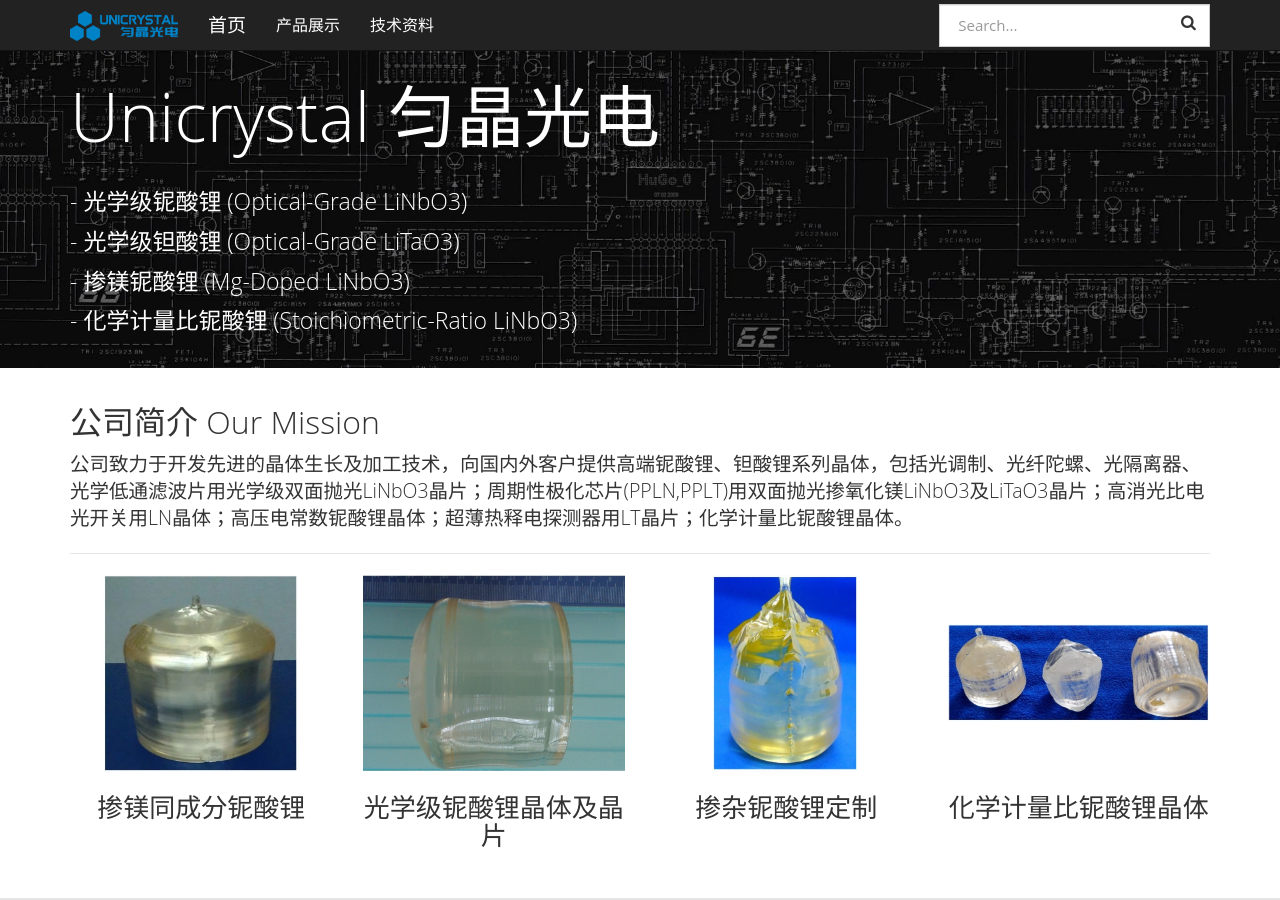
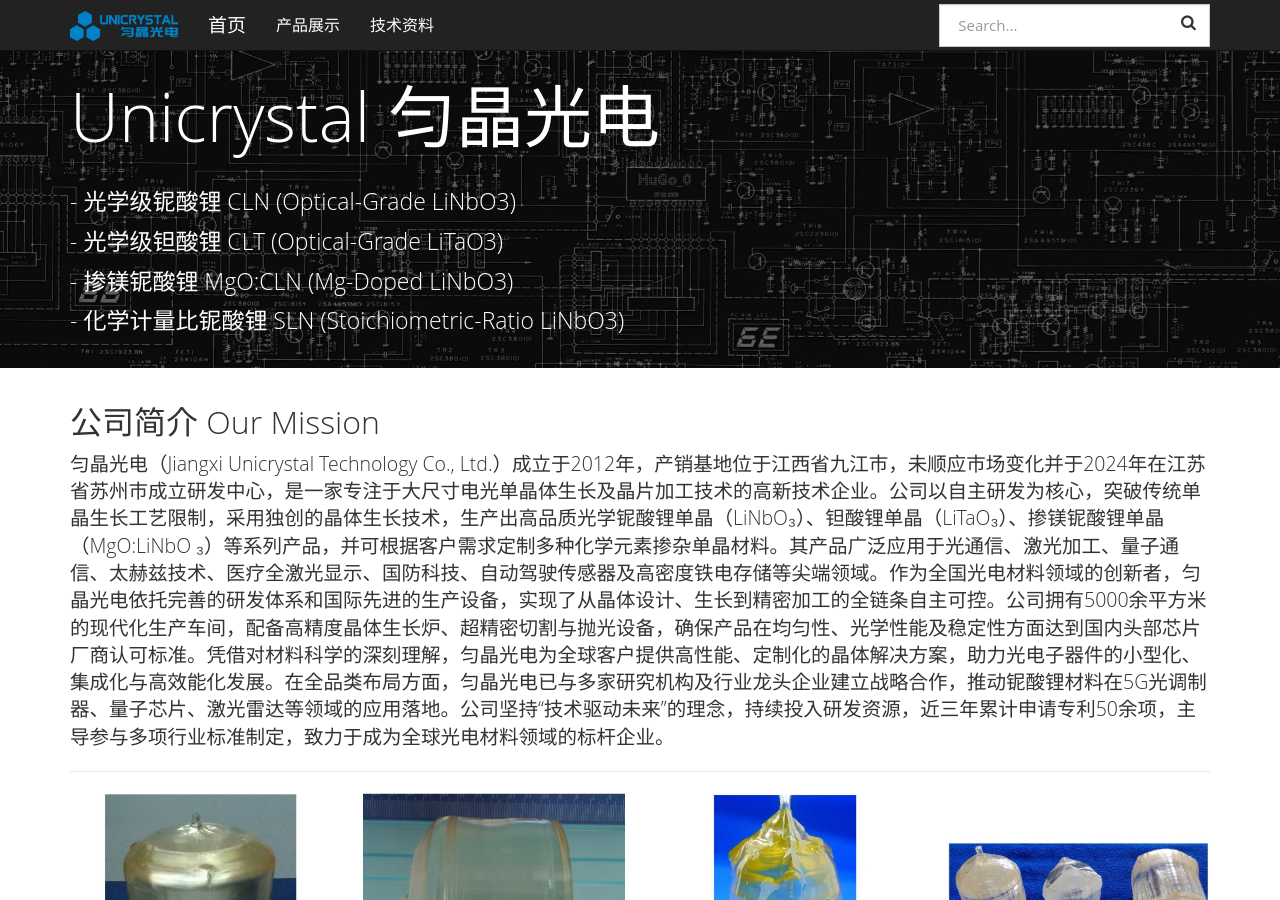
Before and after one commit to UnicrystalCN/UnicrystalCN.github.io, a Jekyll site: the page built from index.html, in a window 1280 px wide and 900 px high. Built offline with Jekyll 4.4.1, drawn with Linux system fonts in a browser that asks for light colours.

Commit message:
Update index.html

```diff
--- a/index.html
+++ b/index.html
@@ -6,17 +6,17 @@
     <div class="container">
         <h1>Unicrystal 匀晶光电</h1>
         <br>
-        <p> - 光学级铌酸锂 (Optical-Grade LiNbO3)</p>
-        <p> - 光学级钽酸锂 (Optical-Grade LiTaO3)</p>
-        <p> - 掺镁铌酸锂 (Mg-Doped LiNbO3)</p>
-        <p> - 化学计量比铌酸锂 (Stoichiometric-Ratio LiNbO3)</p>
+        <p> - 光学级铌酸锂 CLN (Optical-Grade LiNbO3)</p>
+        <p> - 光学级钽酸锂 CLT (Optical-Grade LiTaO3)</p>
+        <p> - 掺镁铌酸锂 MgO:CLN (Mg-Doped LiNbO3)</p>
+        <p> - 化学计量比铌酸锂 SLN (Stoichiometric-Ratio LiNbO3)</p>
     </div>
 </div>
 
 <div class="container">
     <div>
         <h2 class="header-light regular-pad">公司简介 Our Mission</h2>
-            <p style="font-size:130%;" class="lead">公司致力于开发先进的晶体生长及加工技术，向国内外客户提供高端铌酸锂、钽酸锂系列晶体，包括光调制、光纤陀螺、光隔离器、光学低通滤波片用光学级双面抛光LiNbO3晶片；周期性极化芯片(PPLN,PPLT)用双面抛光掺氧化镁LiNbO3及LiTaO3晶片；高消光比电光开关用LN晶体；高压电常数铌酸锂晶体；超薄热释电探测器用LT晶片；化学计量比铌酸锂晶体。</p>
+            <p style="font-size:130%;" class="lead">匀晶光电（Jiangxi Unicrystal Technology Co., Ltd.）成立于2012年，产销基地位于江西省九江市，未顺应市场变化并于2024年在江苏省苏州市成立研发中心，是一家专注于大尺寸电光单晶体生长及晶片加工技术的高新技术企业。公司以自主研发为核心，突破传统单晶生长工艺限制，采用独创的晶体生长技术，生产出高品质光学铌酸锂单晶（LiNbO₃）、钽酸锂单晶（LiTaO₃）、掺镁铌酸锂单晶（MgO:LiNbO ₃）等系列产品，并可根据客户需求定制多种化学元素掺杂单晶材料。其产品广泛应用于光通信、激光加工、量子通信、太赫兹技术、医疗全激光显示、国防科技、自动驾驶传感器及高密度铁电存储等尖端领域。作为全国光电材料领域的创新者，匀晶光电依托完善的研发体系和国际先进的生产设备，实现了从晶体设计、生长到精密加工的全链条自主可控。公司拥有5000余平方米的现代化生产车间，配备高精度晶体生长炉、超精密切割与抛光设备，确保产品在均匀性、光学性能及稳定性方面达到国内头部芯片厂商认可标准。凭借对材料科学的深刻理解，匀晶光电为全球客户提供高性能、定制化的晶体解决方案，助力光电子器件的小型化、集成化与高效能化发展。在全品类布局方面，匀晶光电已与多家研究机构及行业龙头企业建立战略合作，推动铌酸锂材料在5G光调制器、量子芯片、激光雷达等领域的应用落地。公司坚持“技术驱动未来”的理念，持续投入研发资源，近三年累计申请专利50余项，主导参与多项行业标准制定，致力于成为全球光电材料领域的标杆企业。</p>
     </div>
     <hr>
     <div class="row">
```
